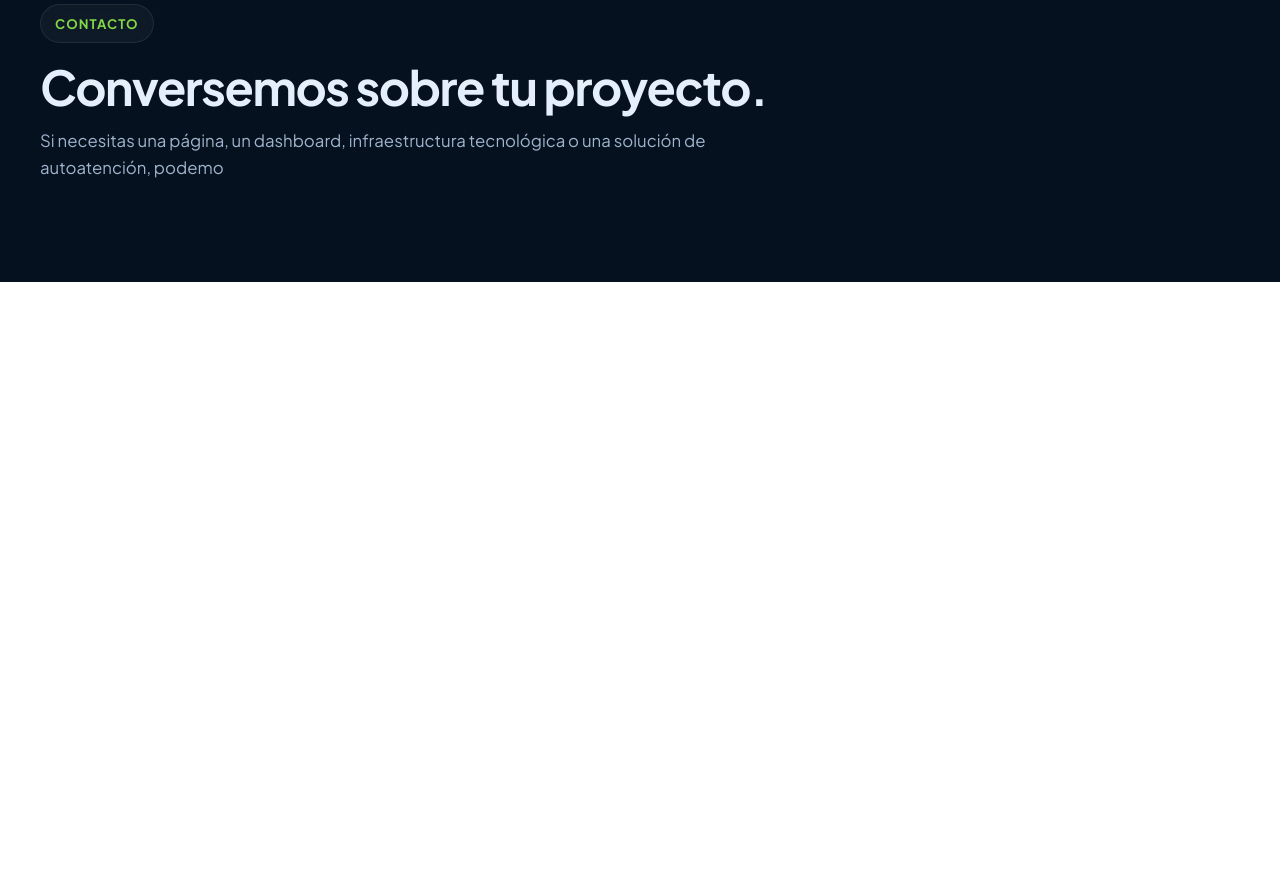
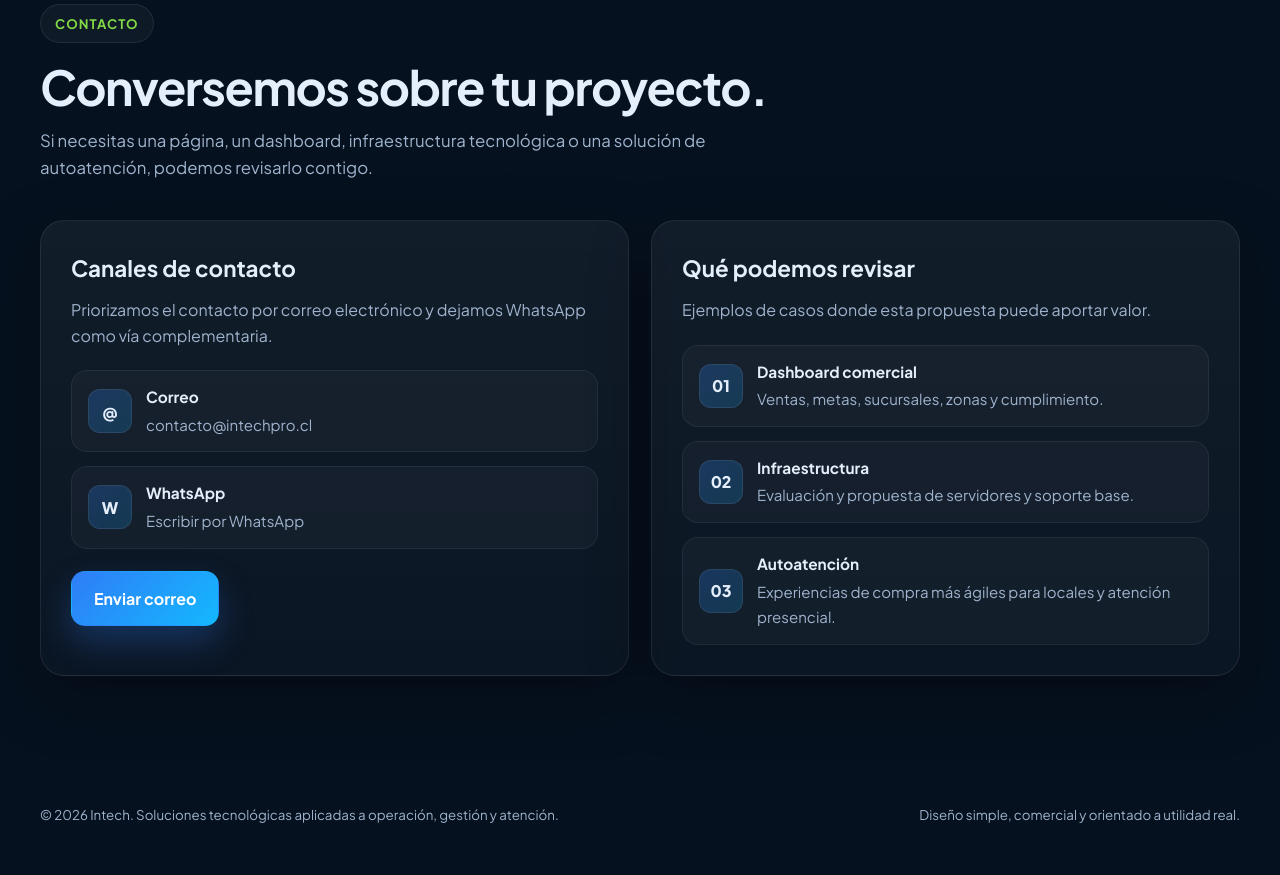
Before and after one commit to esanhuezam/intechpro-web, a plain HTML site: page index.html in a window 1280 px wide. Shown: the part 3560-4435 px from the top of the page. Before the commit the page ends 3842 px from the top, so only its background shows below. Drawn offline with Linux system fonts and the light colour scheme.

Commit message:
Add files via upload

```diff
--- a/index.html
+++ b/index.html
@@ -1142,4 +1142,88 @@
         <div class="eyebrow">Contacto</div>
         <h2 class="section-title">Conversemos sobre tu proyecto.</h2>
         <p class="section-copy">
-          Si necesitas una página, un dashboard, infraestructura tecnológica o una solución de autoatención, podemo
+          Si necesitas una página, un dashboard, infraestructura tecnológica o una solución de autoatención, podemos revisarlo contigo.
+        </p>
+
+        <div class="contact-grid">
+          <div class="contact-card">
+            <h3>Canales de contacto</h3>
+            <p>Priorizamos el contacto por correo electrónico y dejamos WhatsApp como vía complementaria.</p>
+
+            <div class="contact-list">
+              <div class="contact-item">
+                <div class="contact-item-icon">@</div>
+                <div>
+                  <strong>Correo</strong>
+                  <a href="mailto:contacto@intechpro.cl">contacto@intechpro.cl</a>
+                </div>
+              </div>
+
+              <div class="contact-item">
+                <div class="contact-item-icon">W</div>
+                <div>
+                  <strong>WhatsApp</strong>
+                  <a href="https://wa.me/56979801949" target="_blank" rel="noopener noreferrer">Escribir por WhatsApp</a>
+                </div>
+              </div>
+            </div>
+
+            <div class="contact-actions">
+              <a class="btn btn-primary" href="mailto:contacto@intechpro.cl">Enviar correo</a>
+            </div>
+          </div>
+
+          <div class="contact-card">
+            <h3>Qué podemos revisar</h3>
+            <p>Ejemplos de casos donde esta propuesta puede aportar valor.</p>
+            <div class="contact-list">
+              <div class="contact-item">
+                <div class="contact-item-icon">01</div>
+                <div>
+                  <strong>Dashboard comercial</strong>
+                  <span>Ventas, metas, sucursales, zonas y cumplimiento.</span>
+                </div>
+              </div>
+              <div class="contact-item">
+                <div class="contact-item-icon">02</div>
+                <div>
+                  <strong>Infraestructura</strong>
+                  <span>Evaluación y propuesta de servidores y soporte base.</span>
+                </div>
+              </div>
+              <div class="contact-item">
+                <div class="contact-item-icon">03</div>
+                <div>
+                  <strong>Autoatención</strong>
+                  <span>Experiencias de compra más ágiles para locales y atención presencial.</span>
+                </div>
+              </div>
+            </div>
+          </div>
+        </div>
+      </div>
+    </section>
+  </main>
+
+  <footer class="footer">
+    <div class="container footer-grid">
+      <small>© 2026 Intech. Soluciones tecnológicas aplicadas a operación, gestión y atención.</small>
+      <small style="text-align:right;">Diseño simple, comercial y orientado a utilidad real.</small>
+    </div>
+  </footer>
+
+  <script>
+    const dots = document.querySelectorAll('.tab-dot');
+    const views = document.querySelectorAll('.dashboard-view');
+
+    dots.forEach(dot => {
+      dot.addEventListener('click', () => {
+        dots.forEach(d => d.classList.remove('active'));
+        views.forEach(v => v.classList.remove('active'));
+        dot.classList.add('active');
+        document.getElementById(dot.dataset.view).classList.add('active');
+      });
+    });
+  </script>
+</body>
+</html>
```
